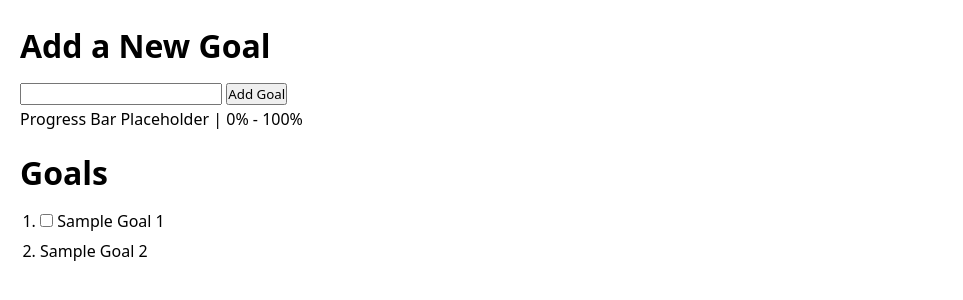
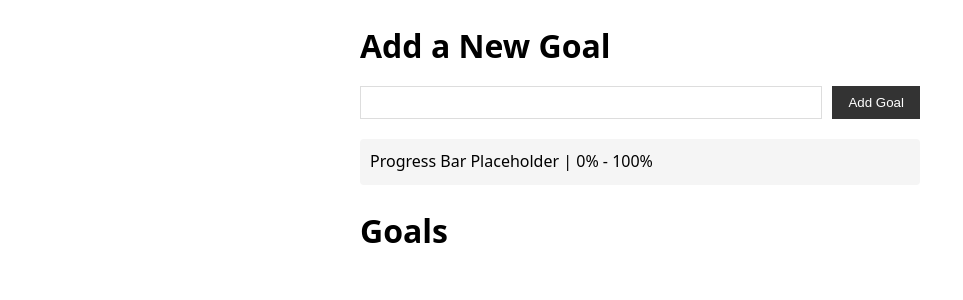
Before and after one commit to funzor/goal_tracker_app, a plain HTML site: page index.html in a window 1280 px wide. Shown: the whole page, without its empty margins (0-963 px from the left). Drawn offline with Linux system fonts and the light colour scheme.

Commit message:
imrpoved styling and logic

```diff
--- a/index.html
+++ b/index.html
@@ -9,7 +9,7 @@
 </head>
 <body>
     <h1>Add a New Goal</h1>
-    <div >
+    <div style="display: flex; gap: 10px; margin-bottom: 20px;">
         <input type="text" id="new-goal-input">
         <input type="button" value="Add Goal" id="add-goal-button">
     </div>
@@ -20,11 +20,7 @@
 
     <h1>Goals</h1>
     <ol id="goals-list">
-        <li>
-            <input type="checkbox" id="goal-1">
-            Sample Goal 1
-        </li>
-        <li>Sample Goal 2</li>
+
     </ol>
 
 
--- a/script.js
+++ b/script.js
@@ -31,6 +31,8 @@ function getNewGoalText() {
     //Put it all together
     let newGoalTextNode = document.createTextNode(newGoalText);
     createdListItem.appendChild(newGoalTextNode);
+    //Clear the input
+    document.getElementById('new-goal-input').value = "";
 
 }
 
--- a/styles.css
+++ b/styles.css
@@ -8,43 +8,59 @@ body {
     font-family: system-ui, -apple-system, sans-serif;
     line-height: 1.6;
     padding: 20px;
+    max-width: 600px;
+    margin: 0 auto;
 }
 
-h1, h2, h3, h4, h5, h6 {
-    margin-bottom: 10px;
-}
-
-p {
+h1 {
     margin-bottom: 15px;
 }
 
-ul, ol {
-    margin-bottom: 15px;
-    padding-left: 20px;
+#new-goal-input {
+    flex: 1;
+    padding: 8px;
+    border: 1px solid #ddd;
 }
 
-li {
-    margin-bottom: 5px;
+#add-goal-button {
+    padding: 8px 16px;
+    border: none;
+    background: #333;
+    color: white;
+    cursor: pointer;
 }
 
-a {
-    color: inherit;
-    text-decoration: none;
+#goals-progress-bar {
+    margin: 20px 0;
+    padding: 10px;
+    background: #f5f5f5;
+    border-radius: 4px;
 }
 
-button {
-    cursor: pointer;
-    font-family: inherit;
+#goals-list {
+    list-style: decimal;
+    padding-left: 30px;
 }
 
-input, textarea {
-    font-family: inherit;
+#goals-list li {
+    margin-bottom: 8px;
 }
 
-/* styles for checkbox completed */
 .completed {
     text-decoration: line-through;
-    color: #9999;
+    color: #999;
 }
 
-/* styles for progress bar */
+input[type="checkbox"] {
+    margin-right: 6px;
+    width: 18px;
+    height: 18px;
+    cursor: pointer;
+    accent-color: #333;
+
+}
+
+#goals-list {
+    list-style: none;
+    padding-left: 0;
+}
```
